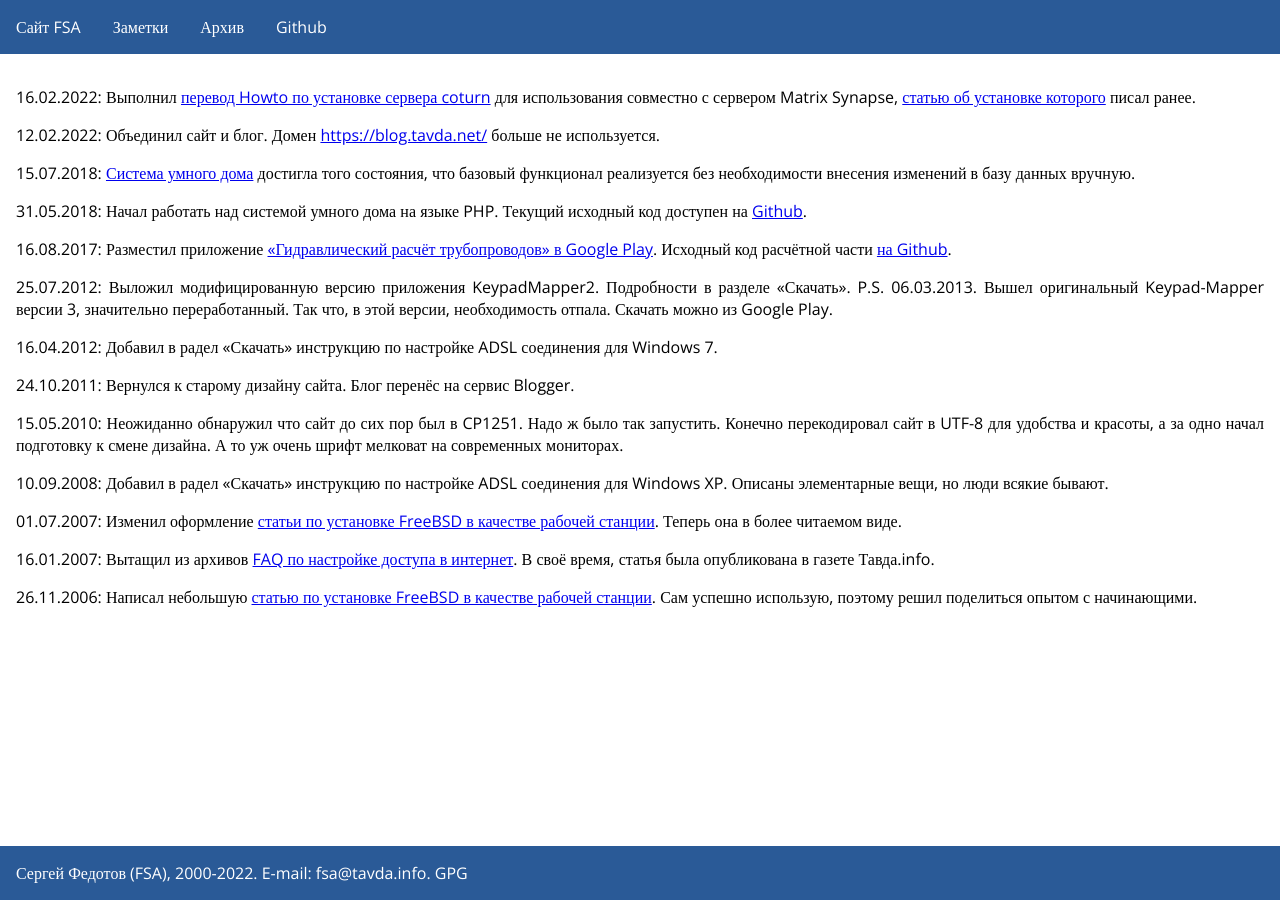
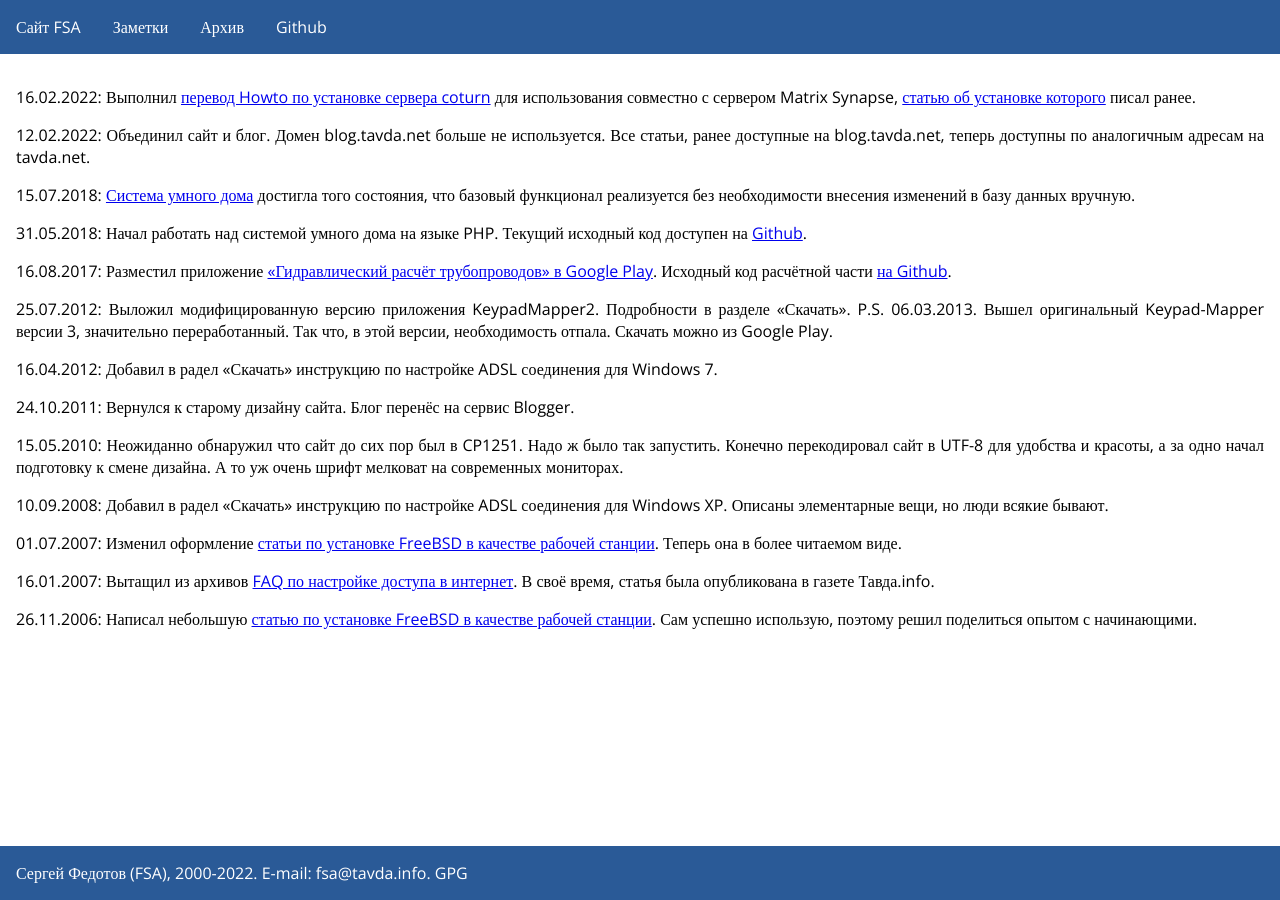
Before and after one commit to fsa/site, a Jekyll site: the page built from index.md, in a window 1280 px wide. Built offline with Jekyll 4.4.1, drawn with Linux system fonts in a browser that asks for light colours.

Commit message:
Небольшие косметические правки в последних новостях.

```diff
--- a/index.md
+++ b/index.md
@@ -2,9 +2,9 @@
 layout: default
 title: Сайт FSA
 ---
-16.02.2022: Выполнил [перевод Howto по установке сервера coturn](/matrix-coturn) для использования совместно с сервером Matrix Synapse, [статью об установке которого](/matrix/) писал ранее.
+16.02.2022: Выполнил [перевод Howto по установке сервера coturn](/matrix-coturn) для использования совместно с сервером Matrix Synapse, [статью об установке которого](/matrix) писал ранее.
 
-12.02.2022: Объединил сайт и блог. Домен <https://blog.tavda.net/> больше не используется.
+12.02.2022: Объединил сайт и блог. Домен blog.tavda.net больше не используется. Все статьи, ранее доступные на blog.tavda.net, теперь доступны по аналогичным адресам на tavda.net.
 
 15.07.2018: [Система умного дома](https://shcc.ru/) достигла того состояния, что базовый функционал реализуется без необходимости внесения изменений в базу данных вручную.
 
```
